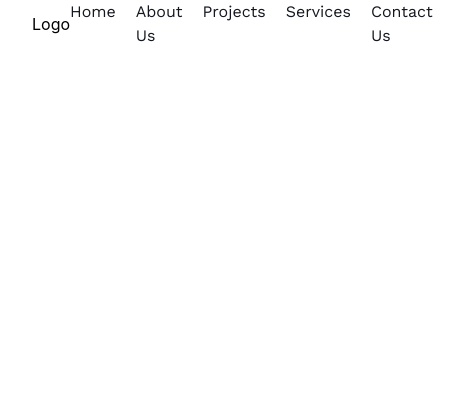
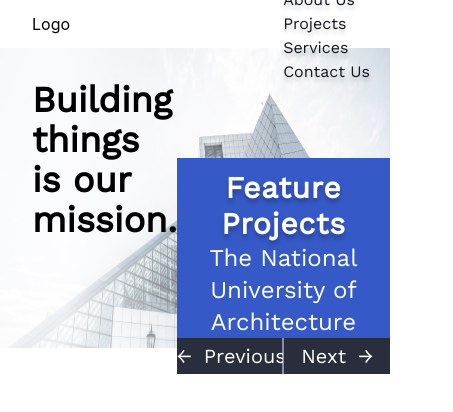
Before and after one commit to AbuHurairah127/2nd-react-ui, a React (Create React App) app: page / in a window 390 px wide. Shown: the top 412 px of the page, 453 px wide, since content can reach past the window. Built offline with nearby package versions, Linux system fonts and the light colour scheme.

Commit message:
Carousel Complete Responsive

```diff
--- a/src/App.js
+++ b/src/App.js
@@ -1,10 +1,12 @@
 import "./App.css";
+import CarouselSlider from "./components/carouselSlider/CarouselSlider";
 import Navbar from "./components/navbar/Navbar";
 
 function App() {
   return (
     <div>
       <Navbar />
+      <CarouselSlider />
     </div>
   );
 }
--- /dev/null
+++ b/src/components/carouselSlider/CarouselSlider.js
@@ -0,0 +1,54 @@
+import React from "react";
+import carouselBG from "./../../assets/carouselBG.jpg";
+import "@fontsource/work-sans";
+const CarouselSlider = () => {
+  return (
+    <div
+      style={{
+        backgroundImage: `url(${carouselBG})`,
+        backgroundSize: "100% 100%",
+        fontFamily: "work sans",
+      }}
+      className="max-w-screen lg:bg-contain h-[300px] sm:h-[400px] lg:h-[525px] xl:h-[600px] 2xl:h-[646px] flex pt-8  justify-between"
+    >
+      <h1
+        className="text-4xl xl:text-5xl ml-8 md:self-center justify-self-start"
+        style={{
+          fontWeight: 900,
+        }}
+      >
+        Building things <br /> is our mission.
+      </h1>
+      {/* Carousel Controls */}
+      <div className="carouselControls bg-[#3559C7]  h-[190px] w-[419px] self-end flex flex-col justify-between">
+        <div>
+          <p
+            className="text-white font-bold text-3xl text-center pt-3 tracking-wide"
+            style={{
+              textShadow: "0px 4px 4px rgba(0, 0, 0, 0.25)",
+            }}
+          >
+            Feature Projects
+          </p>
+        </div>
+        <div>
+          <p className="text-white text-2xl text-center self-center">
+            The National University of Architecture
+          </p>
+        </div>
+        <div className="w-full">
+          <button className="previous w-1/2 h-9 bg-[#292E3D] border-r-[1px] border-[#858EAD] text-white text-xl">
+            <span className="pr-3">&#8592;</span>
+            Previous
+          </button>
+          <button className="next w-1/2 h-9 bg-[#292E3D] border-l-[1px] border-[#858EAD] text-white text-xl">
+            Next
+            <span className="pl-3">&#8594;</span>
+          </button>
+        </div>
+      </div>
+    </div>
+  );
+};
+
+export default CarouselSlider;
--- a/src/components/navbar/Navbar.js
+++ b/src/components/navbar/Navbar.js
@@ -11,24 +11,25 @@ const Navbar = () => {
         <div className="right ">
           <nav>
             <ul
-              className="flex space-x-5 xl:space-x-7 text-[#14171F] mr-5 xl:mr-7 "
+              className="lg:flex space-x-5 xl:space-x-7 text-[#14171F] mr-5 "
               style={{
                 fontFamily: "work sans",
+                textShadow: "0px 4px 4px rgba(0, 0, 0, 0.20)",
               }}
             >
-              <li className="hover:text-[#F9995D] active:text-[#F9995D]  cursor-pointer">
+              <li className="hover:text-[#F9995D] active:text-[#F9995D]  cursor-pointer xl:text-xl 2xl:text-2xl">
                 Home
               </li>
-              <li className="hover:text-[#F9995D] active:text-[#F9995D]  cursor-pointer">
+              <li className="hover:text-[#F9995D] active:text-[#F9995D]  cursor-pointer xl:text-xl 2xl:text-2xl">
                 About Us
               </li>
-              <li className="hover:text-[#F9995D] active:text-[#F9995D]  cursor-pointer">
+              <li className="hover:text-[#F9995D] active:text-[#F9995D]  cursor-pointer xl:text-xl 2xl:text-2xl">
                 Projects
               </li>
-              <li className="hover:text-[#F9995D] active:text-[#F9995D]  cursor-pointer">
+              <li className="hover:text-[#F9995D] active:text-[#F9995D]  cursor-pointer xl:text-xl 2xl:text-2xl">
                 Services
               </li>
-              <li className="hover:text-[#F9995D] active:text-[#F9995D]  cursor-pointer">
+              <li className="hover:text-[#F9995D] active:text-[#F9995D]  cursor-pointer xl:text-xl 2xl:text-2xl">
                 Contact Us
               </li>
             </ul>
```
Also changed, not shown: src/assets/Hero.png (deleted), src/assets/carouselBG.jpg (added).
